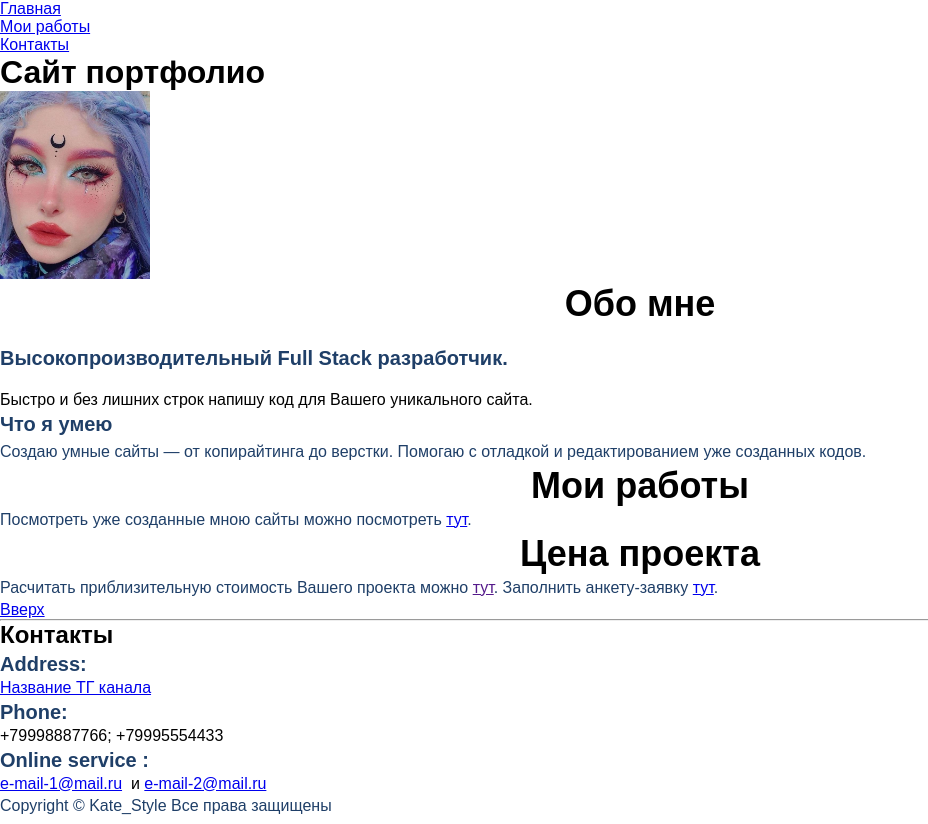
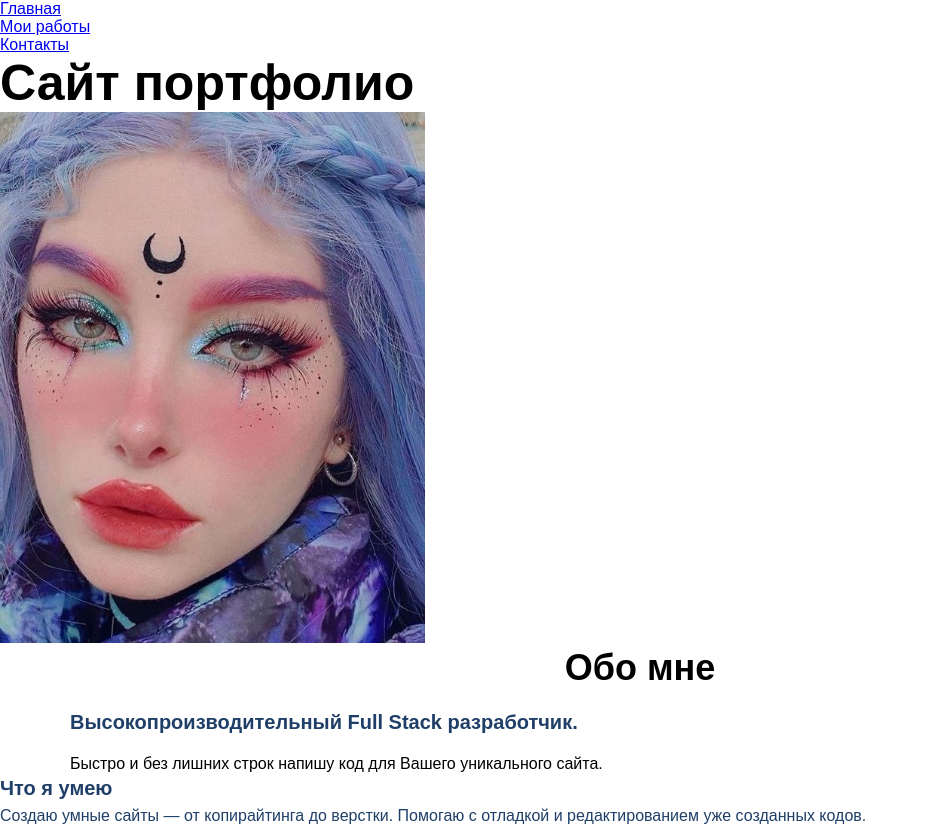
Before and after one commit to Katerine-Arch/Course-1, a plain HTML site: page index.html in a window 1280 px wide. Shown: the top 824 px of the page, without its empty margins (0-928 px from the left). Drawn offline with Linux system fonts and the light colour scheme.

Commit message:
make new HW with all tasks as they are!!!

```diff
--- a/index.html
+++ b/index.html
@@ -15,23 +15,27 @@
 </head>
 <body>
     <div class="top">
+        <div class="c-menu">
             <div class="main-menu">
-            <ul>
-                <li><a id="top" href="index.html">Главная</a></li>
-                <li><a href="catalog/product.html">Мои работы</a></li>
-                <li><a href="contacts.html">Контакты</a></li>
+                <ul class="m-list-main">
+                    <li class="m-list"><a id="top" href="index.html">Главная</a></li>
+                    <li class="m-list"><a href="catalog/product.html">Мои работы</a></li>
+                    <li class="m-list"><a href="contacts.html">Контакты</a></li>
                 </ul>
+            </div>
         </div>
 
         <div class="text-t">
             <h1 class="top_heading"> Сайт портфолио </h1>
 
 
-            <img src="img/1.jpg" width="150" alt="photo"><br />
+            <img src="img/1.jpg" width="425" alt="photo"><br />
         </div>
+
     </div>
 
     <div class="body">
+        <div class="container">
             <h3 class="about-main">Обо мне</h3><br />
             <div class="card">
                 <p>
@@ -39,13 +43,16 @@
                     Быстро и&nbsp;без лишних строк напишу код для Вашего уникального сайта.
                 </p>
             </div>
+
+        </div>
+    </div>
+
     <div class="text-body">
         <h4>Что я&nbsp;умею</h4>
         <p>Создаю умные сайты&nbsp;&mdash; от&nbsp;копирайтинга до&nbsp;верстки. Помогаю с&nbsp;отладкой и&nbsp;редактированием уже созданных кодов.</p>
         <div class="price-main">
             <h3>Мои работы</h3>
             <p>Посмотреть уже созданные мною сайты можно посмотреть&nbsp;<a href="product.html">тут</a>. </p>
-            </div>
         </div>
     </div>
 
@@ -61,7 +68,8 @@
         <hr>
 
         <div class="t-footer">
-            <div class="info-footer"><h2>Контакты</h2>
+            <div class="info-footer">
+                <h2>Контакты</h2>
                 <ul>
                     <li><p><h4>Address: </h4><a href="#">Название ТГ&nbsp;канала</a></p></li>
                     <li><p><h4>Phone: </h4> +79998887766;&nbsp;+79995554433</p></li>
--- a/style.css
+++ b/style.css
@@ -1,6 +1,19 @@
 * {
     margin: 0;
     padding: 0;
+}
+
+.container {
+    width: 1140px;
+    margin: 0 auto;
+}
+
+.c-menu {
+    display: flex;
+}
+
+.m-list {
+    justify-content: space-around;
 }
 
 body {
@@ -11,6 +24,10 @@ p {
     font-size: 16px;
     line-height: 26px;
     color: #1F3F68;
+}
+
+.top_heading  {
+    font-size: 50px;
 }
 
 h3 {
```
Lines whose indentation alone changed are shown as unchanged.
